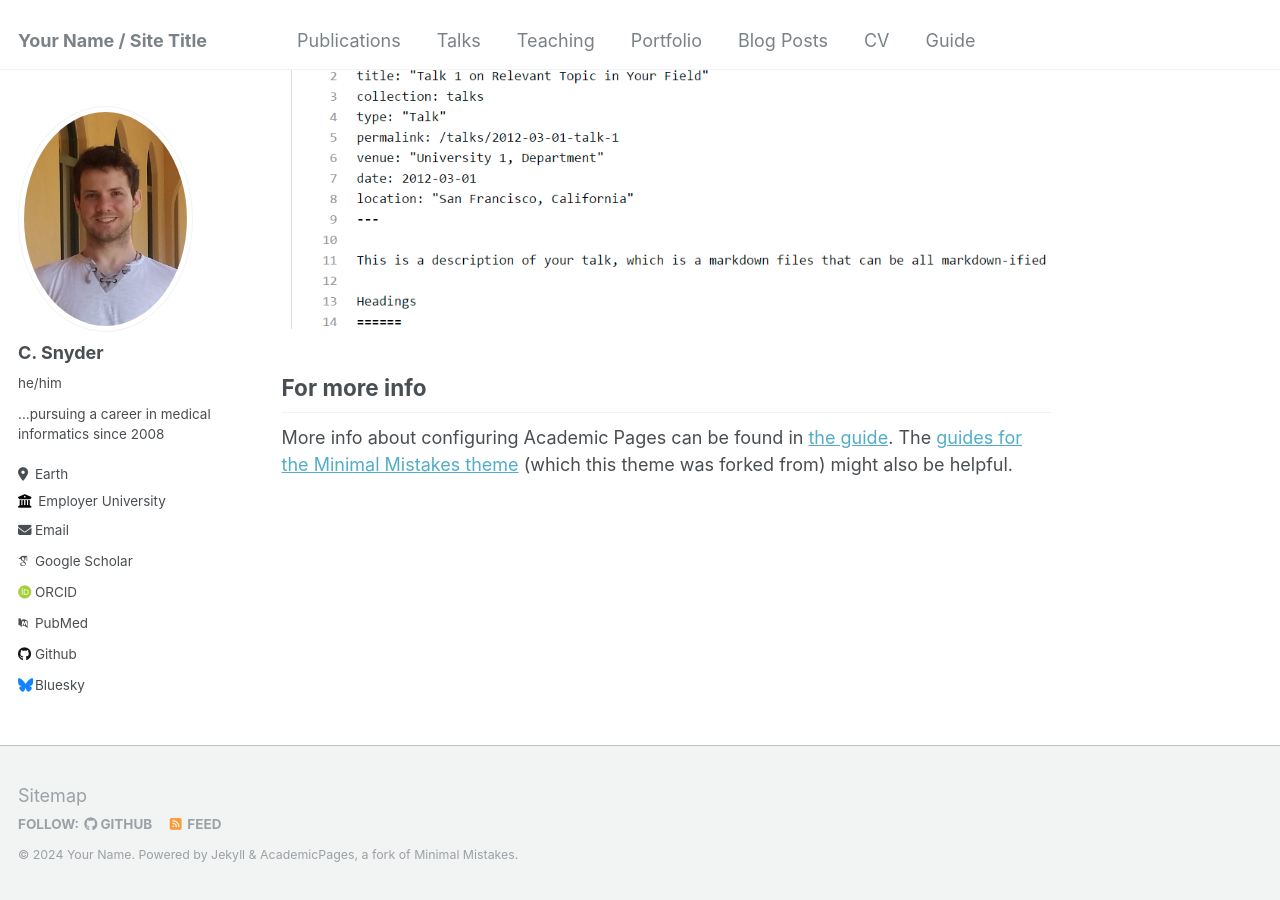
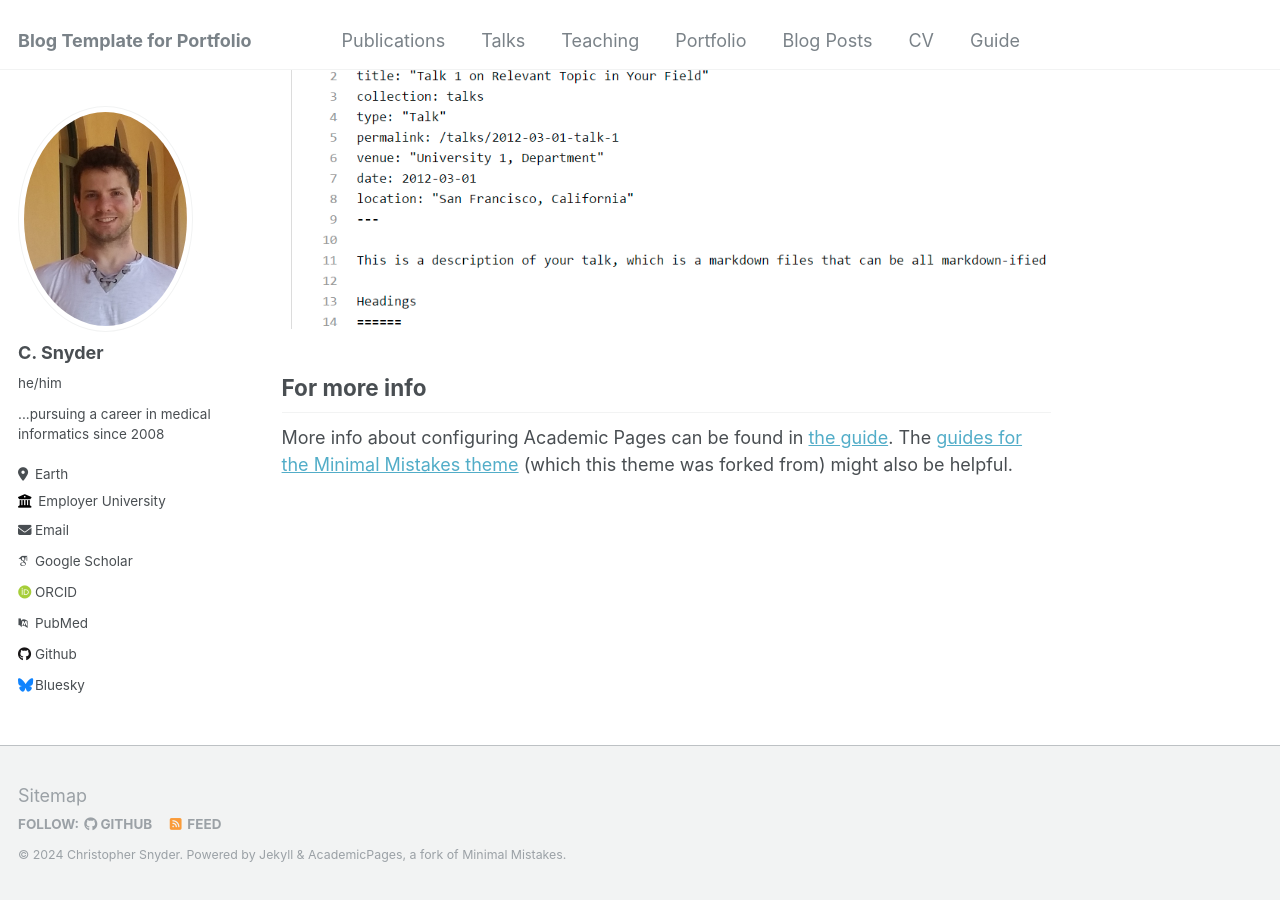
Before and after one commit to 22csnyder/blog-template, a Jekyll site: the page built from _pages/about.md, in a window 1280 px wide and 900 px high, scrolled down 2660 px. Built offline with Jekyll 4.4.1, drawn with Linux system fonts in a browser that asks for light colours; some web fonts are replaced.

Commit message:
Update _config.yml undo

```diff
--- a/_config.yml
+++ b/_config.yml
@@ -6,26 +6,26 @@
 # `jekyll serve -l -H localhost`. If you change this file, please restart the
 # server process.
 
+# # Basic Site Settings
+# locale                   : "en-US"
+# title                    : "Your Name / Site Title"
+# title_separator          : "-"
+# name                     : &name "Your Name"
+# description              : &description "personal description"
+# url                      : https://academicpages.github.io # the base hostname & protocol for your site e.g. "https://mmistakes.github.io"
+# baseurl                  : "" # the subpath of your site, e.g. "/blog"
+# repository               : "academicpages/academicpages.github.io"
+
 # Basic Site Settings
 locale                   : "en-US"
-title                    : "Your Name / Site Title"
+title                    : "Blog Template for Portfolio"
 title_separator          : "-"
-name                     : &name "Your Name"
-description              : &description "personal description"
-url                      : https://academicpages.github.io # the base hostname & protocol for your site e.g. "https://mmistakes.github.io"
-baseurl                  : "" # the subpath of your site, e.g. "/blog"
-repository               : "academicpages/academicpages.github.io"
-
-# # Basic Site Settings
-# locale                   : "en-US"
-# title                    : "Blog Template for Portfolio"
-# title_separator          : "-"
-# name                     : &name "Christopher Snyder"
-# description              : &description "I am a pathology resident interested in informatics"
-# url                      : "https://22csnyder.github.io" # the base hostname & protocol for your site e.g. "https://mmistakes.github.io"
-# baseurl                  : "" #"/porfolio" # the subpath of your site, e.g. "/blog"
-# # repository               : "academicpages/academicpages.github.io"
-# repository               : "22csnyder/blog-template.github.io"
+name                     : &name "Christopher Snyder"
+description              : &description "I am a pathology resident interested in informatics"
+url                      : "https://22csnyder.github.io" # the base hostname & protocol for your site e.g. "https://mmistakes.github.io"
+baseurl                  : "" #"/porfolio" # the subpath of your site, e.g. "/blog"
+# repository               : "academicpages/academicpages.github.io"
+repository               : "22csnyder/blog-template.github.io"
 
 # Site Author - The following control what appear as part of the author content on the side bar.
 #               If a field is blank the icon and link will not appear, otherwise it will be shown.
```
